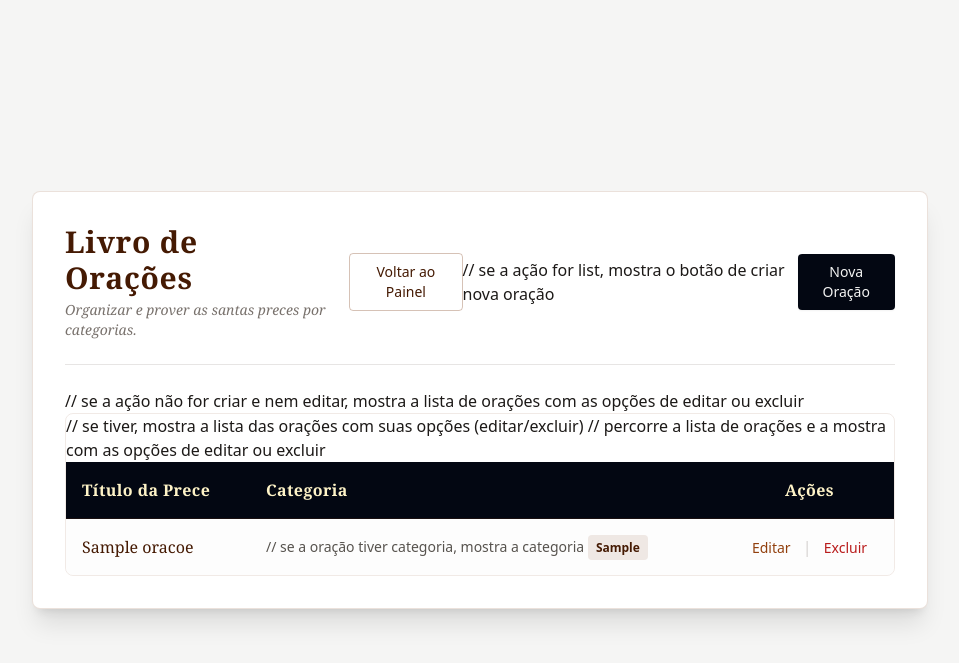
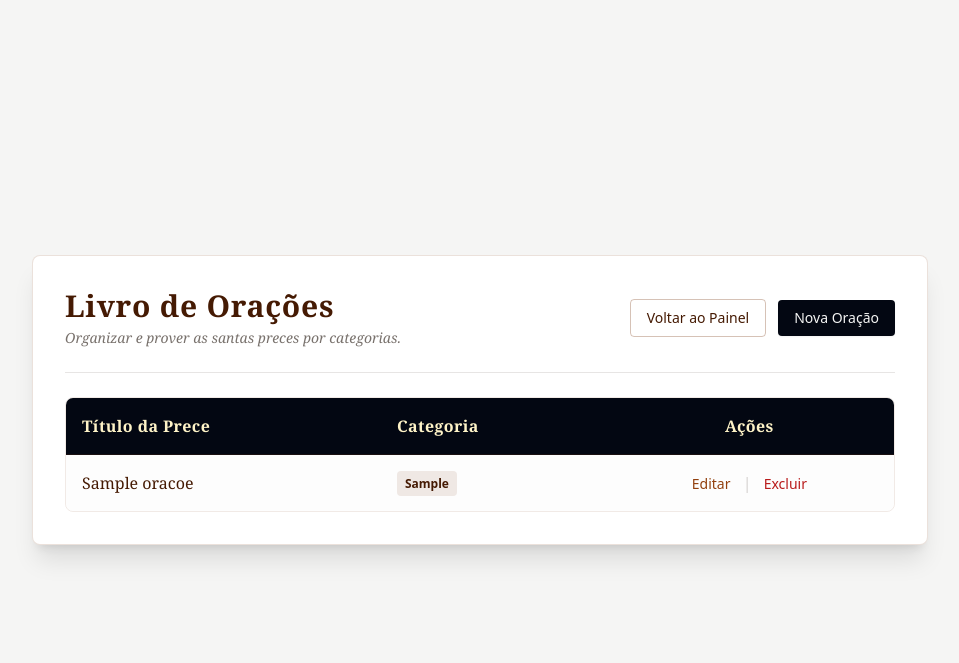
Before and after one commit to Eliasggabr/panagia, a PHP site: page /admin/oracoes.php in a window 1280 px wide. Shown: the top 663 px of the page, without its empty margins (160-1119 px from the left). Run offline with PHP 8.4, Linux system fonts and the light colour scheme; the visitor is signed in with stand-in values (Sample User, id 1); tables that the repository leaves empty or names only in its code hold one stand-in row (values such as "Sample post"); some libraries are stand-ins or nearby versions.

Commit message:
Ajeitei os comentários

```diff
--- a/admin/oracoes.php
+++ b/admin/oracoes.php
@@ -69,7 +69,7 @@ $oracoes = $stmt_lista->fetchAll(PDO::FETCH_ASSOC); // pega o resultado do coman
                 <a href="index.php" class="border border-amber-900/30 text-amber-950 px-4 py-2 rounded font-medium text-sm hover:bg-stone-50 transition text-center w-full sm:w-auto">
                     Voltar ao Painel
                 </a>
-                <?php if ($action === 'list'): ?> // se a ação for list, mostra o botão de criar nova oração
+                <?php if ($action === 'list'): ?> <!-- se a ação for list, mostra o botão de criar nova oração -->
                     <a href="oracoes.php?action=create" class="bg-[#030712] text-stone-100 px-4 py-2 rounded font-medium text-sm hover:bg-slate-900 transition shadow-sm text-center w-full sm:w-auto">
                         Nova Oração
                     </a>
@@ -77,7 +77,7 @@ $oracoes = $stmt_lista->fetchAll(PDO::FETCH_ASSOC); // pega o resultado do coman
             </div>
         </div>
 
-        <?php if ($action === 'create' || $action === 'edit'): ?> // se a ação for criar ou editar, mostra o formulário de criação/edição da oração
+        <?php if ($action === 'create' || $action === 'edit'): ?> <!-- se a ação for criar ou editar, mostra o formulário de criação/edição da oração -->
             <form action="oracoes.php?action=save" method="POST" class="space-y-5">
                 <input type="hidden" name="id" value="<?= $oracao_editar ? $oracao_editar['id'] : '' ?>">
 
@@ -113,7 +113,7 @@ $oracoes = $stmt_lista->fetchAll(PDO::FETCH_ASSOC); // pega o resultado do coman
                 </div>
             </form>
 
-        <?php else: ?> // se a ação não for criar e nem editar, mostra a lista de orações com as opções de editar ou excluir
+        <?php else: ?> <!-- se a ação não for criar e nem editar, mostra a lista de orações com as opções de editar ou excluir -->
             <div class="overflow-x-auto rounded-lg border border-amber-900/10">
                 <table class="w-full text-left border-collapse bg-stone-50/40">
                     <thead>
@@ -124,20 +124,20 @@ $oracoes = $stmt_lista->fetchAll(PDO::FETCH_ASSOC); // pega o resultado do coman
                         </tr>
                     </thead>
                     <tbody class="divide-y divide-stone-200/80">
-                        <?php if (empty($oracoes)): ?> // se não tiver orações cadastradas, mostra a mensagem de que n tem nenhuma oração registrada no livro
+                        <?php if (empty($oracoes)): ?> <!-- se não tiver orações cadastradas, mostra a mensagem de que n tem nenhuma oração registrada no livro -->
                             <tr>
                                 <td colspan="3" class="p-4 text-center text-stone-500 font-serif italic">Nenhuma prece registrada no livro.</td>
                             </tr>
-                        <?php else: ?> // se tiver, mostra a lista das orações com suas opções (editar/excluir)
-                            <?php foreach ($oracoes as $orc): ?> // percorre a lista de orações e a mostra com as opções de editar ou excluir
+                        <?php else: ?> <!-- se tiver, mostra a lista das orações com suas opções (editar/excluir) -->
+                            <?php foreach ($oracoes as $orc): ?> <!-- percorre a lista de orações e a mostra com as opções de editar ou excluir -->
                                 <tr class="hover:bg-amber-50/20 transition">
                                     <td class="p-4 font-serif font-medium text-amber-950"><?= htmlspecialchars($orc['titulo']) ?></td>
                                     <td class="p-4 text-stone-600 text-sm">
-                                        <?php if (!empty($orc['categoria'])): ?> // se a oração tiver categoria, mostra a categoria
+                                        <?php if (!empty($orc['categoria'])): ?> <!-- se a oração tiver categoria, mostra a categoria -->
                                             <span class="bg-amber-900/10 text-amber-950 px-2 py-1 rounded text-xs font-semibold">
                                                 <?= htmlspecialchars($orc['categoria']) ?>
                                             </span>
-                                        <?php else: ?> // se n tiver categoria, diz que não tem categorias
+                                        <?php else: ?> <!-- se n tiver categoria, diz que não tem categorias -->
                                             <span class="text-stone-400 italic text-xs">Sem categoria</span>
                                         <?php endif; ?>
                                     </td>
--- a/artigos.php
+++ b/artigos.php
@@ -14,8 +14,8 @@ include 'includes/header.php';
         if (count($artigos) === 0): // se não tiver nenhum artigo, mostra uma mensagem dizendo que não tem artigos
         ?>
             <p class="text-stone-500 italic">Nenhum artigo publicado ainda.</p>
-        <?php else: ?> // se tiver artigos, mostra os artigos em uma lista com: título, data de criação, autor e o conteúdo do artigo
-            <?php foreach($artigos as $art): ?> // para cada artigo, mostra o título, a data de criação, o autor e o conteúdo do artigo
+        <?php else: ?> <!--se tiver artigos, mostra os artigos em uma lista com: título, data de criação, autor e o conteúdo do artigo-->
+            <?php foreach($artigos as $art): ?> <!--para cada artigo, mostra o título, a data de criação, o autor e o conteúdo do artigo-->
                 <article class="bg-white p-6 rounded shadow border border-stone-200">
                     <h2 class="text-2xl font-serif font-bold text-amber-900 mb-1"><?= htmlspecialchars($art['titulo']) ?></h2>
                     <div class="text-xs text-stone-400 mb-4">
--- a/cadastro.php
+++ b/cadastro.php
@@ -31,7 +31,7 @@ if ($_SERVER['REQUEST_METHOD'] === 'POST') { // se o método for post, processa
     <div class="bg-white p-8 rounded-lg shadow border w-full max-w-md">
         <h2 class="text-2xl font-serif font-bold text-amber-800 text-center mb-6">Criar Conta no Panagia</h2>
 
-        <?php if($msg): ?> // mostra uma mensagem, se tiver alguma pra mostrar (se a conta foi criada com sucesso ou se ocorreu um erro)
+        <?php if($msg): ?> <!--mostra uma mensagem, se tiver alguma pra mostrar (se a conta foi criada com sucesso ou se ocorreu um erro)-->
             <div class="<?= $sucesso ? 'bg-green-100 text-green-700' : 'bg-red-100 text-red-700' ?> p-2 rounded mb-4 text-sm text-center"><?= $msg ?></div>
         <?php endif; ?>
 
--- a/includes/header.php
+++ b/includes/header.php
@@ -16,15 +16,15 @@
                 <a href="/santos.php" class="hover:text-amber-200 text-sm md:text-base transition">Santos</a>
                 <a href="/oracoes.php" class="hover:text-amber-200 text-sm md:text-base transition">Orações</a>
 
-                <?php if (isset($_SESSION['logado'])): ?> // se o usuário estiver logado, mostra o nome dele e a opção de sair
-                    <?php if ($_SESSION['tipo'] === 'admin'): ?> // se o usuário for admin, mostra o link para o painel admin
+                <?php if (isset($_SESSION['logado'])): ?> <!-- se o usuário estiver logado, mostra o nome dele e a opção de sair -->
+                    <?php if ($_SESSION['tipo'] === 'admin'): ?> <!-- se o usuário for admin, mostra o link para o painel admin -->
                         <a href="/admin/index.php" class="bg-amber-700 px-4 py-2 rounded text-sm font-semibold text-white hover:bg-amber-600 shadow-sm transition">Painel Admin</a>
                     <?php endif; ?>
 
                     <span class="text-sm md:text-base text-white font-sans font-bold tracking-wide">Olá, <?= htmlspecialchars($_SESSION['nome']) ?></span>
 
                     <a href="/logout.php" class="text-sm md:text-base bg-red-800 px-3 py-1.5 rounded font-medium text-white hover:bg-red-700 shadow-sm transition">Sair</a>
-                <?php else: ?> // se n tiver logado, mostra a opção de entrar
+                <?php else: ?> <!-- se n tiver logado, mostra a opção de entrar -->
                     <a href="/login.php" class="text-sm border border-amber-400 px-3 py-1 rounded text-amber-100 hover:bg-stone-900 transition">Entrar</a>
                 <?php endif; ?>
             </div>
--- a/index.php
+++ b/index.php
@@ -22,7 +22,7 @@ include 'includes/header.php';
 
         <div class="bg-white p-6 rounded shadow border border-stone-200">
             <h2 class="text-xl font-serif font-bold text-amber-900 border-b border-stone-100 pb-2 mb-4">Últimos Artigos</h2>
-            <?php foreach($pdo->query("SELECT * FROM artigos ORDER BY id DESC LIMIT 3") as $a): ?> // seleciona os 3 artigos mais recentes do banco de dados e mostra o título e o autor de cada artigo, com um link para a página de artigos
+            <?php foreach($pdo->query("SELECT * FROM artigos ORDER BY id DESC LIMIT 3") as $a): ?> <!--seleciona os 3 artigos mais recentes do banco de dados e mostra o título e o autor de cada artigo, com um link para a página de artigos-->
                 <div class="mb-3">
                     <a href="artigos.php" class="font-bold text-stone-800 hover:text-amber-800 hover:underline block transition"><?= htmlspecialchars($a['titulo']) ?></a>
                     <span class="text-xs text-stone-400">Por: <?= htmlspecialchars($a['autor']) ?></span>
@@ -32,7 +32,7 @@ include 'includes/header.php';
 
         <div class="bg-white p-6 rounded shadow border border-stone-200">
             <h2 class="text-xl font-serif font-bold text-amber-900 border-b border-stone-100 pb-2 mb-4">Santos Celebrados</h2>
-            <?php foreach($pdo->query("SELECT * FROM santos ORDER BY id DESC LIMIT 3") as $s): ?> // seleciona os 3 santos mais recentes do banco de dados e mostra o nome e a data da festa de cada santo, com um link para a página de santos
+            <?php foreach($pdo->query("SELECT * FROM santos ORDER BY id DESC LIMIT 3") as $s): ?> <!--seleciona os 3 santos mais recentes do banco de dados e mostra o nome e a data da festa de cada santo, com um link para a página de santos-->
                 <div class="mb-3">
                     <a href="santos.php" class="font-bold text-stone-800 hover:text-amber-800 hover:underline block transition"><?= htmlspecialchars($s['nome']) ?></a>
                     <span class="bg-amber-100 text-amber-900 text-xs px-2 py-0.5 rounded font-medium inline-block mt-1">Festa: <?= htmlspecialchars($s['dia_festa']) ?></span>
@@ -42,7 +42,7 @@ include 'includes/header.php';
 
         <div class="bg-white p-6 rounded shadow border border-stone-200">
             <h2 class="text-xl font-serif font-bold text-amber-900 border-b border-stone-100 pb-2 mb-4">Espaço de orações</h2>
-            <?php foreach($pdo->query("SELECT * FROM oracoes ORDER BY id DESC LIMIT 3") as $o): ?> // seleciona as 3 orações mais recentes do banco de dados e mostra o título e a categoria de cada oração, com um link para a página de orações
+            <?php foreach($pdo->query("SELECT * FROM oracoes ORDER BY id DESC LIMIT 3") as $o): ?> <!--seleciona as 3 orações mais recentes do banco de dados e mostra o título e a categoria de cada oração, com um link para a página de orações-->
                 <div class="mb-3">
                     <a href="oracoes.php" class="font-bold text-stone-800 hover:text-amber-800 hover:underline block italic transition">"<?= htmlspecialchars($o['titulo']) ?>"</a>
                     <span class="text-xs text-stone-500">Seção: <?= htmlspecialchars($o['categoria']) ?></span>
--- a/login.php
+++ b/login.php
@@ -34,7 +34,7 @@ if ($_SERVER['REQUEST_METHOD'] === 'POST') { // se o método for post, processa
 <body class="bg-stone-100 flex items-center justify-center h-screen">
     <div class="bg-white p-8 rounded-lg shadow border w-full max-w-md">
         <h2 class="text-2xl font-serif font-bold text-amber-800 text-center mb-6">Acesso ao Portal</h2>
-        <?php if($erro): ?> <div class="bg-red-100 text-red-700 p-2 rounded mb-4 text-sm text-center"><?= $erro ?></div> <?php endif; ?> // se tiver uma mensagem de erro, mostra a mensagem
+        <?php if($erro): ?> <div class="bg-red-100 text-red-700 p-2 rounded mb-4 text-sm text-center"><?= $erro ?></div> <?php endif; ?> <!-- se tiver uma mensagem de erro, mostra a mensagem -->
         <form method="POST" class="space-y-4">
             <div>
                 <label class="block text-sm font-bold text-stone-700">E-mail</label>
--- a/oracoes.php
+++ b/oracoes.php
@@ -15,7 +15,7 @@ include 'includes/header.php';
         ?>
             <p class="text-stone-500 italic text-center">Nenhuma oração cadastrada ainda.</p>
         <?php else: ?>
-            <?php foreach($oracoes as $oracao): ?> // para cada oração, mostra a categoria, o título e o texto da oração
+            <?php foreach($oracoes as $oracao): ?> <!--para cada oração, mostra a categoria, o título e o texto da oração-->
                 <div class="bg-stone-100/60 p-6 rounded-lg border border-amber-900/10 max-w-2xl mx-auto shadow-sm">
                     <div class="text-center mb-4">
                         <span class="text-xs uppercase tracking-wider font-bold text-amber-700 block mb-1">
--- a/santos.php
+++ b/santos.php
@@ -15,7 +15,7 @@ include 'includes/header.php';
         ?>
             <p class="text-stone-500 italic col-span-2">Nenhum santo cadastrado ainda.</p>
         <?php else: ?>
-            <?php foreach($santos as $santo): ?> // para cada santo cadastrado, mostra o nome do santo, a data da festa e a biografia do santo
+            <?php foreach($santos as $santo): ?> <!--para cada santo cadastrado, mostra o nome do santo, a data da festa e a biografia do santo-->
                 <div class="bg-white p-6 rounded shadow border border-stone-200 flex flex-col justify-between">
                     <div>
                         <div class="flex justify-between items-start mb-2">
```
Also changed, not shown: admin/artigos.php (+6 -6 lines), admin/santos.php (+6 -6 lines).
